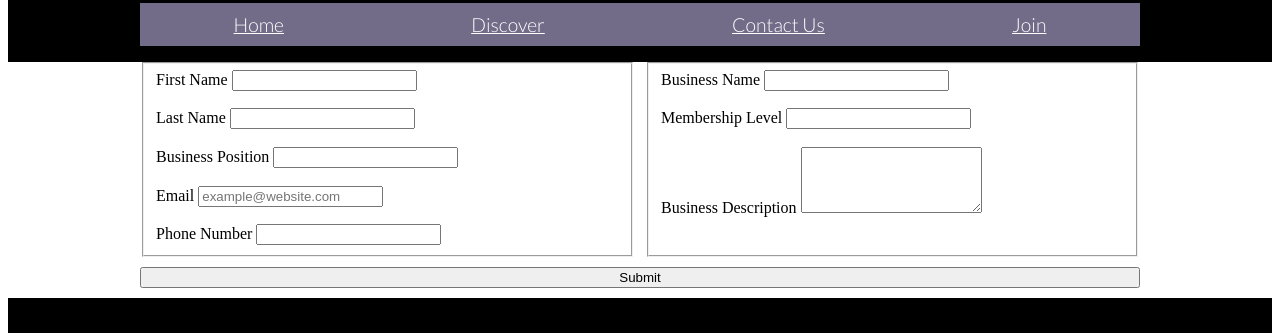
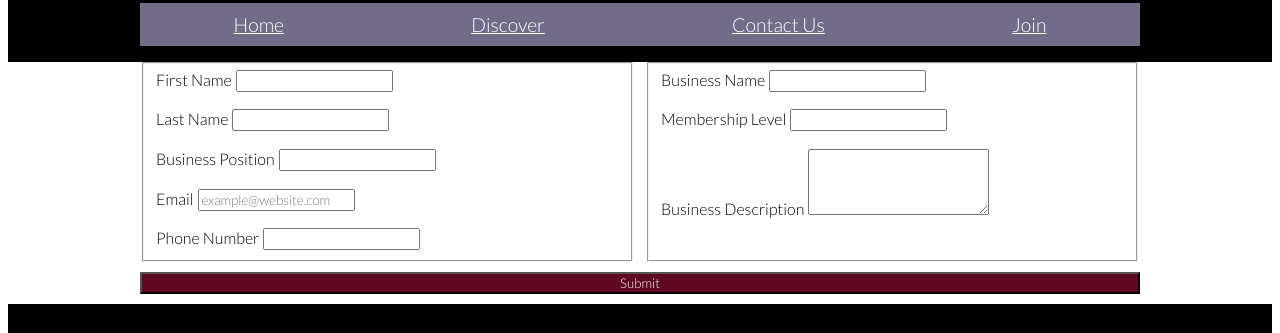
Before and after one commit to carthomp/wdd230, a plain HTML site: page chamber/join.html in a window 1280 px wide. Shown: the part 166-499 px from the top of the page. Drawn offline with Linux system fonts and the light colour scheme.

Commit message:
Updated Form Formatting

```diff
--- a/chamber/css/base.css
+++ b/chamber/css/base.css
@@ -59,8 +59,13 @@ h4 {
     padding: 2px;
 }
 
-p, a, li {
+p, a, li, label, input {
     font-family: "Lato", sans-serif;
+}
+
+#submit-button {
+    background-color: var(--heading-bg-color);
+    color: white;
 }
 
 main p a {
```
